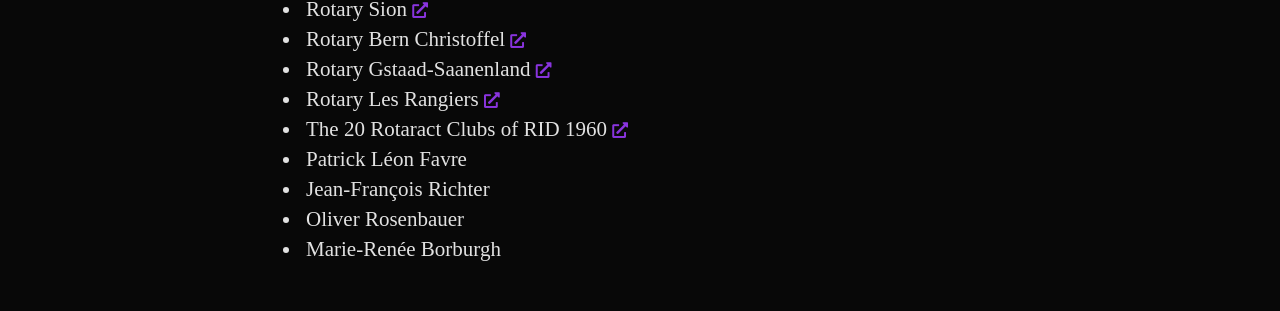
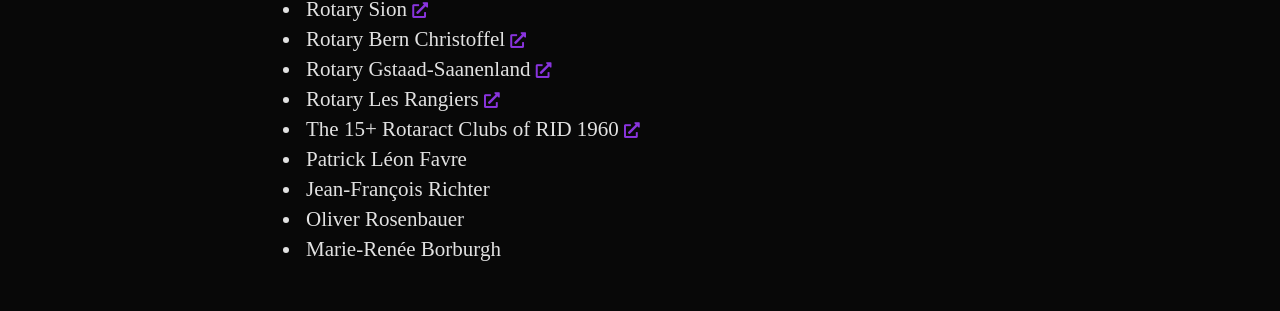
Before and after one commit to e-rotaract/e-rotaract.github.io, a Jekyll site: the page built from _pages/street-kids.md, in a window 1280 px wide and 900 px high, scrolled down 3464 px. Shown: the part 143-454 px from the top of the window. Built offline with Jekyll 4.4.1, drawn with Linux system fonts in a browser that asks for light colours; some web fonts are replaced.

Commit message:
Update street-kids.md

```diff
--- a/_pages/street-kids.md
+++ b/_pages/street-kids.md
@@ -192,7 +192,7 @@
 - Rotary Bern Christoffel <a href="https://bern-christoffel.rotary1990.ch/fr" target="_blank"><i class="fas fa-external-link-alt fa-xs"></i></a>
 - Rotary Gstaad-Saanenland <a href="https://gstaad-saanenland.rotary1990.ch/fr" target="_blank"><i class="fas fa-external-link-alt fa-xs"></i></a>
 - Rotary Les Rangiers <a href="https://les-rangiers.rotary1990.ch/fr" target="_blank"><i class="fas fa-external-link-alt fa-xs"></i></a>
-- The 20 Rotaract Clubs of RID 1960 <a href="https://www.rotaract1960.org/clubes-rtc" target="_blank"><i class="fas fa-external-link-alt fa-xs"></i></a>
+- The 15+ Rotaract Clubs of RID 1960 <a href="https://www.rotaract1960.org/clubes-rtc" target="_blank"><i class="fas fa-external-link-alt fa-xs"></i></a>
 - Patrick Léon Favre
 - Jean-François Richter
 - Oliver Rosenbauer
```
